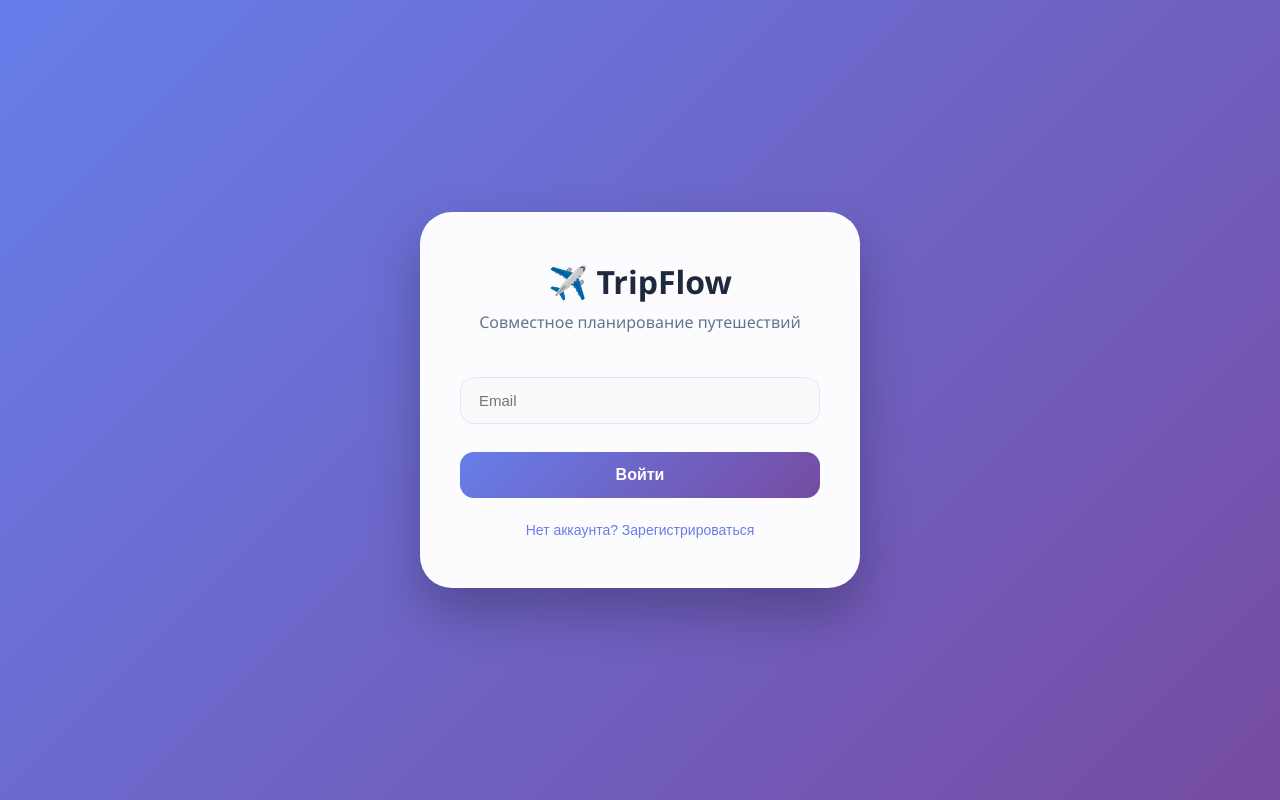
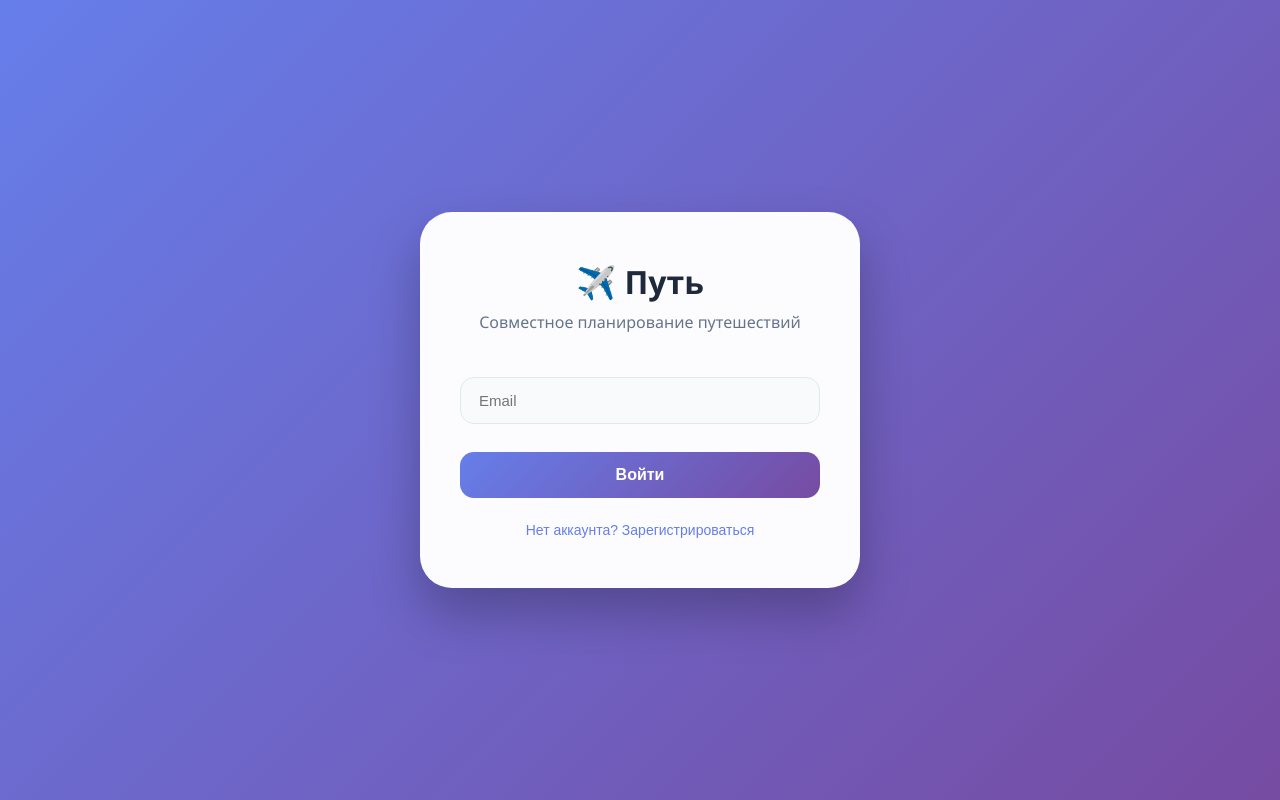
Before and after one commit to Barbara2005-ts/travel-planner, a React (Vite) app: page / in a window 1280 px wide. Built offline with nearby package versions, Linux system fonts and the light colour scheme.

Commit message:
Update AuthForm.jsx

```diff
--- a/src/components/auth/AuthForm.jsx
+++ b/src/components/auth/AuthForm.jsx
@@ -19,7 +19,7 @@ const AuthForm = ({ onLogin }) => {
   return (
     <div className="auth-container">
       <div className="auth-card">
-        <h1>✈️ TripFlow</h1>
+        <h1>✈️ Путь</h1>
         <p>Совместное планирование путешествий</p>
         <form onSubmit={handleSubmit}>
           {isRegister && (
```
